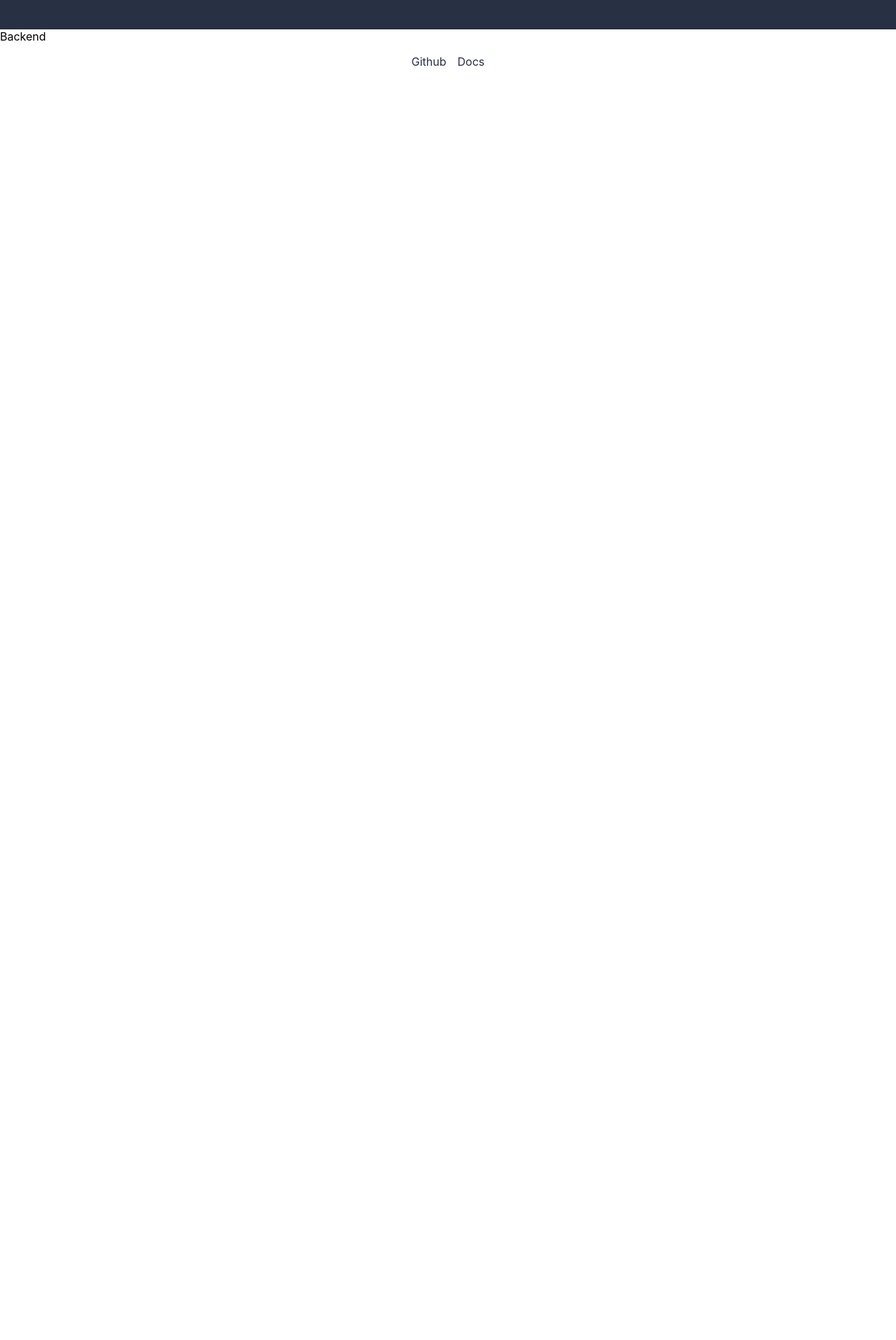
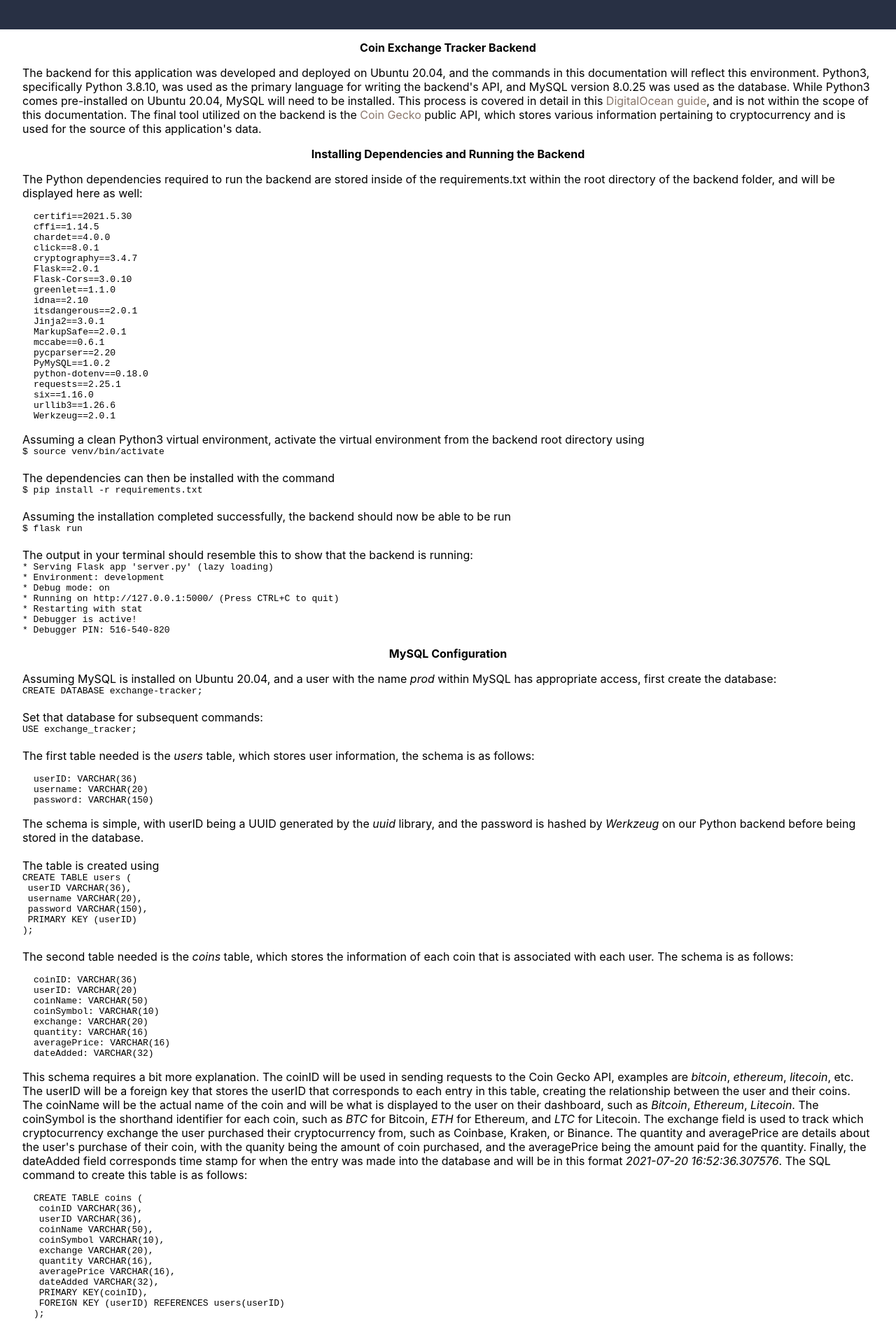
Before and after one commit to elijahbocz/exchange-tracker, a React (Create React App) app in the folder frontend/: page /documentation/backend in a window 1280 px wide. Shown: the part 125-2040 px from the top of the page at 70% size. Before the commit the page ends 800 px from the top, so only its background shows below. Built offline with nearby package versions, Linux system fonts and the light colour scheme.

Commit message:
add backend content, covers stack, installing and running, mysql config

```diff
--- a/frontend/src/components/documentation/Backend.js
+++ b/frontend/src/components/documentation/Backend.js
@@ -4,14 +4,220 @@ import styled from "styled-components";
 import Header from "../Header";
 import Footer from "../Footer";
 
-const StyledBackend = styled.div``;
+const StyledBackend = styled.div`
+  text-align: center;
+  padding: 1rem;
+
+  a {
+    color: #8b786d;
+    text-decoration: none;
+  }
+  a:hover {
+    opacity: 0.7;
+  }
+
+  code {
+    display: block;
+    white-space: pre-wrap;
+  }
+
+  .tech-stack {
+    padding: 1rem;
+    text-align: left;
+  }
+
+  .installing-and-running {
+    padding: 1rem;
+    text-align: left;
+  }
+
+  .dependency-list {
+    padding: 1rem;
+  }
+
+  .mysql-config {
+    padding: 1rem;
+    text-align: left;
+  }
+
+  .schema {
+    padding: 1rem;
+  }
+`;
 
 function Backend() {
   return (
     <div className="backend-wrapper">
       <Header />
       <StyledBackend>
-        <p>Backend</p>
+        <h2>Coin Exchange Tracker Backend</h2>
+        <div className="tech-stack">
+          <p>
+            The backend for this application was developed and deployed on
+            Ubuntu 20.04, and the commands in this documentation will reflect
+            this environment. Python3, specifically Python 3.8.10, was used as
+            the primary language for writing the backend's API, and MySQL
+            version 8.0.25 was used as the database. While Python3 comes
+            pre-installed on Ubuntu 20.04, MySQL will need to be installed. This
+            process is covered in detail in this{" "}
+            <a href="https://www.digitalocean.com/community/tutorials/how-to-install-mysql-on-ubuntu-20-04">
+              DigitalOcean guide
+            </a>
+            , and is not within the scope of this documentation. The final tool
+            utilized on the backend is the{" "}
+            <a href="https://www.coingecko.com/en/api">Coin Gecko</a> public
+            API, which stores various information pertaining to cryptocurrency
+            and is used for the source of this application's data.
+          </p>
+        </div>
+        <h3>Installing Dependencies and Running the Backend</h3>
+        <div className="installing-and-running">
+          <p>
+            The Python dependencies required to run the backend are stored
+            inside of the requirements.txt within the root directory of the
+            backend folder, and will be displayed here as well:
+          </p>
+          <div className="dependency-list">
+            <code>certifi==2021.5.30 </code>
+            <code>cffi==1.14.5</code>
+            <code>chardet==4.0.0</code>
+            <code>click==8.0.1</code>
+            <code>cryptography==3.4.7</code>
+            <code>Flask==2.0.1</code>
+            <code>Flask-Cors==3.0.10</code>
+            <code>greenlet==1.1.0</code>
+            <code>idna==2.10</code>
+            <code>itsdangerous==2.0.1</code>
+            <code>Jinja2==3.0.1</code>
+            <code>MarkupSafe==2.0.1</code>
+            <code>mccabe==0.6.1</code>
+            <code>pycparser==2.20</code>
+            <code>PyMySQL==1.0.2</code>
+            <code>python-dotenv==0.18.0</code>
+            <code>requests==2.25.1</code>
+            <code>six==1.16.0</code>
+            <code>urllib3==1.26.6</code>
+            <code>Werkzeug==2.0.1</code>
+          </div>
+          <p>
+            Assuming a clean Python3 virtual environment, activate the virtual
+            environment from the backend root directory using{" "}
+            <code>$ source venv/bin/activate</code>
+          </p>
+          <br />
+          <p>
+            The dependencies can then be installed with the command
+            <code>$ pip install -r requirements.txt</code>
+          </p>
+          <br />
+          <p>
+            Assuming the installation completed successfully, the backend should
+            now be able to be run
+            <code>$ flask run</code>
+          </p>
+          <br />
+          <p>
+            The output in your terminal should resemble this to show that the
+            backend is running:
+          </p>
+          <code>* Serving Flask app 'server.py' (lazy loading)</code>
+          <code>* Environment: development</code>
+          <code>* Debug mode: on</code>
+          <code>
+            * Running on http://127.0.0.1:5000/ (Press CTRL+C to quit)
+          </code>
+          <code>* Restarting with stat</code>
+          <code>* Debugger is active!</code>
+          <code>* Debugger PIN: 516-540-820</code>
+        </div>
+        <h3>MySQL Configuration</h3>
+        <div className="mysql-config">
+          <p>
+            Assuming MySQL is installed on Ubuntu 20.04, and a user with the
+            name <em>prod</em> within MySQL has appropriate access, first create
+            the database:
+          </p>
+          <code>CREATE DATABASE exchange-tracker;</code>
+          <br />
+          <p>Set that database for subsequent commands:</p>
+          <code>USE exchange_tracker;</code>
+          <br />
+          <p>
+            The first table needed is the <em>users</em> table, which stores
+            user information, the schema is as follows:
+          </p>
+          <div className="schema">
+            <code>userID: VARCHAR(36)</code>
+            <code>username: VARCHAR(20)</code>
+            <code>password: VARCHAR(150)</code>
+          </div>
+          <p>
+            The schema is simple, with userID being a UUID generated by the{" "}
+            <em>uuid</em> library, and the password is hashed by{" "}
+            <em>Werkzeug</em> on our Python backend before being stored in the
+            database.
+          </p>
+          <br />
+          <p>The table is created using</p>
+          <code>CREATE TABLE users (</code>
+          <code> userID VARCHAR(36), </code>
+          <code> username VARCHAR(20),</code>
+          <code> password VARCHAR(150),</code>
+          <code> PRIMARY KEY (userID)</code>
+          <code>);</code>
+          <br />
+          <p>
+            The second table needed is the <em>coins</em> table, which stores
+            the information of each coin that is associated with each user. The
+            schema is as follows:
+          </p>
+          <div className="schema">
+            <code>coinID: VARCHAR(36)</code>
+            <code>userID: VARCHAR(20)</code>
+            <code>coinName: VARCHAR(50)</code>
+            <code>coinSymbol: VARCHAR(10)</code>
+            <code>exchange: VARCHAR(20)</code>
+            <code>quantity: VARCHAR(16)</code>
+            <code>averagePrice: VARCHAR(16)</code>
+            <code>dateAdded: VARCHAR(32)</code>
+          </div>
+          <p>
+            This schema requires a bit more explanation. The coinID will be used
+            in sending requests to the Coin Gecko API, examples are{" "}
+            <em>bitcoin</em>, <em>ethereum</em>, <em>litecoin</em>, etc. The
+            userID will be a foreign key that stores the userID that corresponds
+            to each entry in this table, creating the relationship between the
+            user and their coins. The coinName will be the actual name of the
+            coin and will be what is displayed to the user on their dashboard,
+            such as <em>Bitcoin</em>, <em>Ethereum</em>, <em>Litecoin</em>. The
+            coinSymbol is the shorthand identifier for each coin, such as{" "}
+            <em>BTC</em> for Bitcoin, <em>ETH</em> for Ethereum, and{" "}
+            <em>LTC</em> for Litecoin. The exchange field is used to track which
+            cryptocurrency exchange the user purchased their cryptocurrency
+            from, such as Coinbase, Kraken, or Binance. The quantity and
+            averagePrice are details about the user's purchase of their coin,
+            with the quanity being the amount of coin purchased, and the
+            averagePrice being the amount paid for the quantity. Finally, the
+            dateAdded field corresponds time stamp for when the entry was made
+            into the database and will be in this format{" "}
+            <em>2021-07-20 16:52:36.307576</em>. The SQL command to create this
+            table is as follows:
+          </p>
+          <div className="schema">
+            <code>CREATE TABLE coins (</code>
+            <code> coinID VARCHAR(36),</code>
+            <code> userID VARCHAR(36),</code>
+            <code> coinName VARCHAR(50),</code>
+            <code> coinSymbol VARCHAR(10),</code>
+            <code> exchange VARCHAR(20),</code>
+            <code> quantity VARCHAR(16),</code>
+            <code> averagePrice VARCHAR(16),</code>
+            <code> dateAdded VARCHAR(32),</code>
+            <code> PRIMARY KEY(coinID),</code>
+            <code> FOREIGN KEY (userID) REFERENCES users(userID)</code>
+            <code>);</code>
+          </div>
+        </div>
       </StyledBackend>
       <Footer />
     </div>
--- a/frontend/src/components/documentation/Contents.js
+++ b/frontend/src/components/documentation/Contents.js
@@ -6,12 +6,12 @@ import Header from "../Header";
 import Footer from "../Footer";
 
 const StyledContents = styled.div`
-    padding: 1rem;
-    text-align: center;
+  padding: 1rem;
+  text-align: center;
 `;
 
 const StyledLink = styled(Link)`
-  color: #BFA89E;
+  color: #8b786d;
   text-decoration: none;
 
   :hover {
@@ -25,10 +25,27 @@ function Contents() {
       <Header />
       <StyledContents>
         <h2>Documentation Contents</h2>
-        <p>The documentation for this application is split into the backend and the frontend.</p>
+        <p>
+          The documentation for this application is split into the backend and
+          the frontend.
+        </p>
         <br></br>
-        <p>The <span><StyledLink to="/documentation/backend">Backend</StyledLink></span> portion covers how Python and MySQL are utilized as an API and database respectively.</p>
-        <p>The <span><StyledLink to="/documentation/frontend">Frontend</StyledLink></span> portion covers how React is utilized for the user interface and displaying of data fetched from the backend.</p>
+        <p>
+          The{" "}
+          <span>
+            <StyledLink to="/documentation/backend">Backend</StyledLink>
+          </span>{" "}
+          portion covers how Python and MySQL are utilized as an API and
+          database respectively.
+        </p>
+        <p>
+          The{" "}
+          <span>
+            <StyledLink to="/documentation/frontend">Frontend</StyledLink>
+          </span>{" "}
+          portion covers how React is utilized for the user interface and
+          displaying of data fetched from the backend.
+        </p>
       </StyledContents>
       <Footer />
     </div>
```
